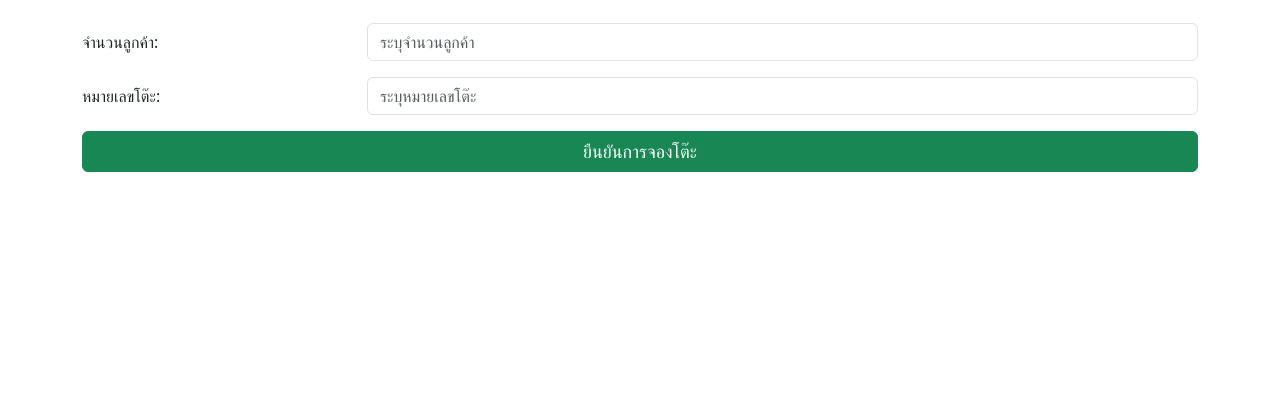
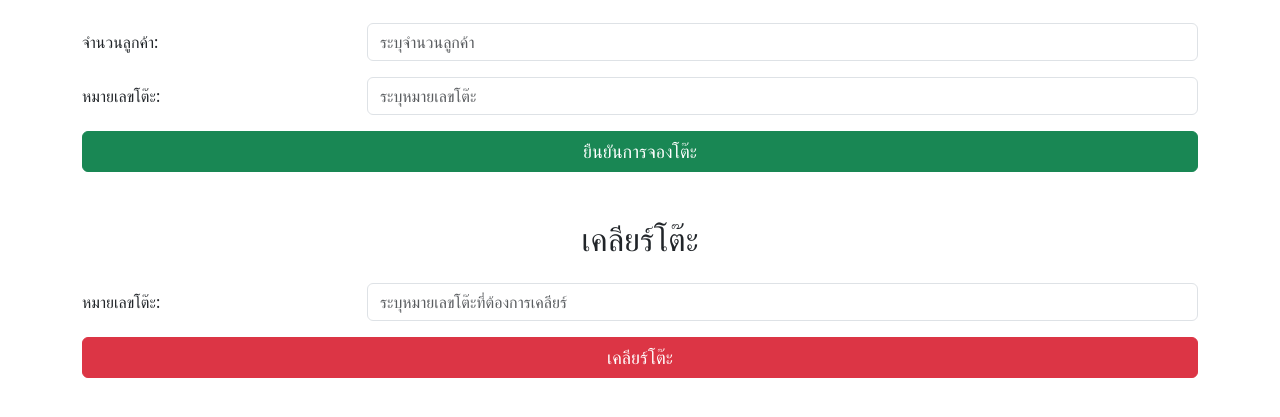
Before and after one commit to Nottoeiei445/AodMoogratha, a Flask app: template Backend/templates/bookTable.html in a window 1280 px wide. Shown: the part 263-680 px from the top of the page. Run offline with Flask 3, Linux system fonts and the light colour scheme; the template is opened without the code that fills it, so the values that code supplies are empty.

Commit message:
Clear Table

```diff
--- a/Backend/templates/bookTable.html
+++ b/Backend/templates/bookTable.html
@@ -51,4 +51,29 @@
             </div>
         </form>
     </div>
+
+    <!-- Clear Table Form -->
+    <div class="container my-5">
+        <h2 class="text-center mb-4">เคลียร์โต๊ะ</h2>
+
+        <form action="{{ url_for('clear_table') }}" method="POST" class="form-horizontal">
+            <!-- หมายเลขโต๊ะ -->
+            <div class="form-group row mb-3">
+                <label for="clear_table" class="col-sm-3 col-form-label">หมายเลขโต๊ะ:</label>
+                <div class="col-sm-9">
+                    <input type="number" id="table_clr" name="table_clr" class="form-control" min="1" placeholder="ระบุหมายเลขโต๊ะที่ต้องการเคลียร์" required>
+                </div>
+            </div>
+
+            <!-- ปุ่มเคลียร์โต๊ะ -->
+            <div class="form-group row">
+                <div class="col-12">
+                    <button type="submit" class="btn btn-danger btn-block" style="width: 100%; font-size: 18px;">
+                        เคลียร์โต๊ะ
+                    </button>
+                </div>
+            </div>
+        </form>
+    </div>
+
 {%endblock%}
```
Also changed, not shown: Backend/app.py (+16 -0 lines).
